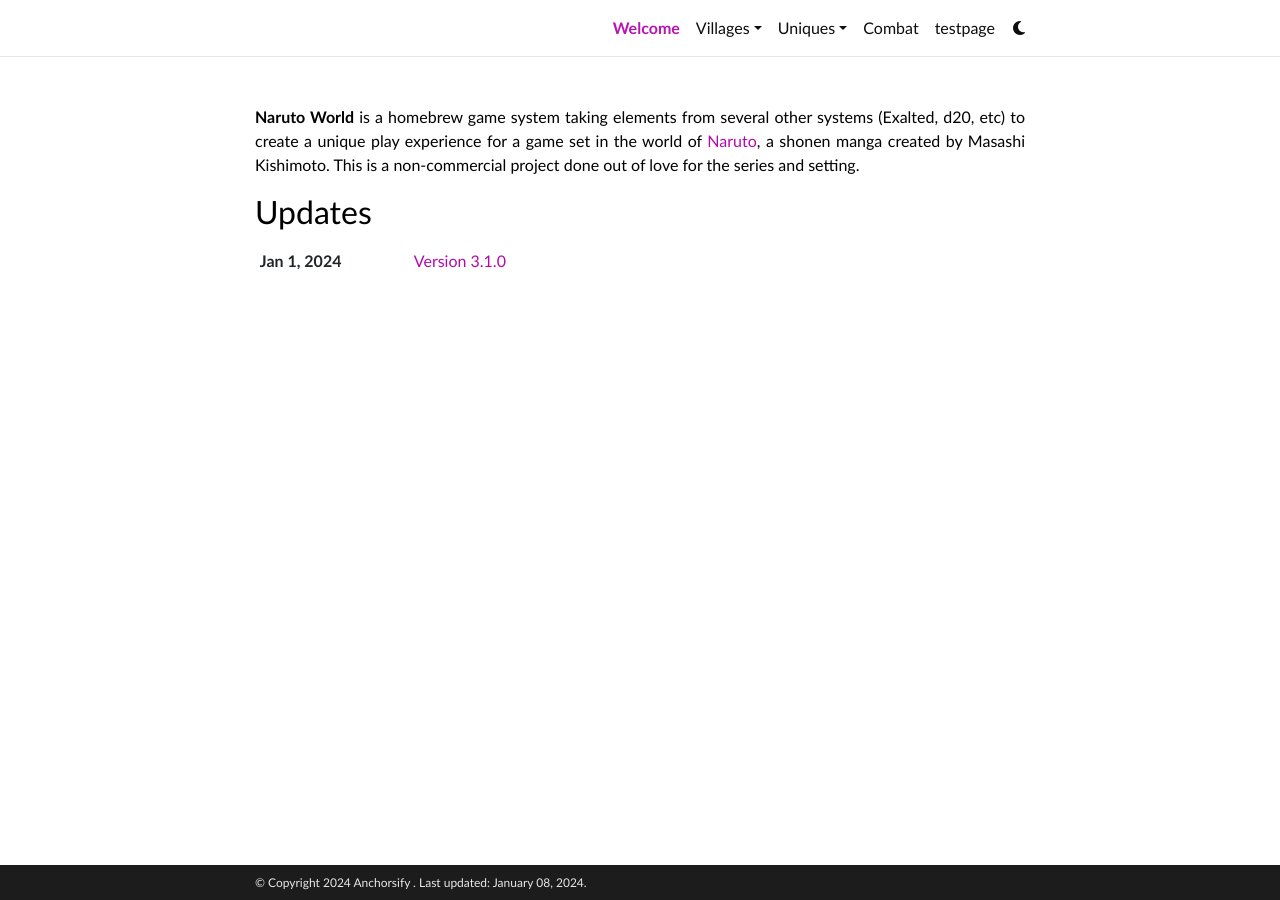
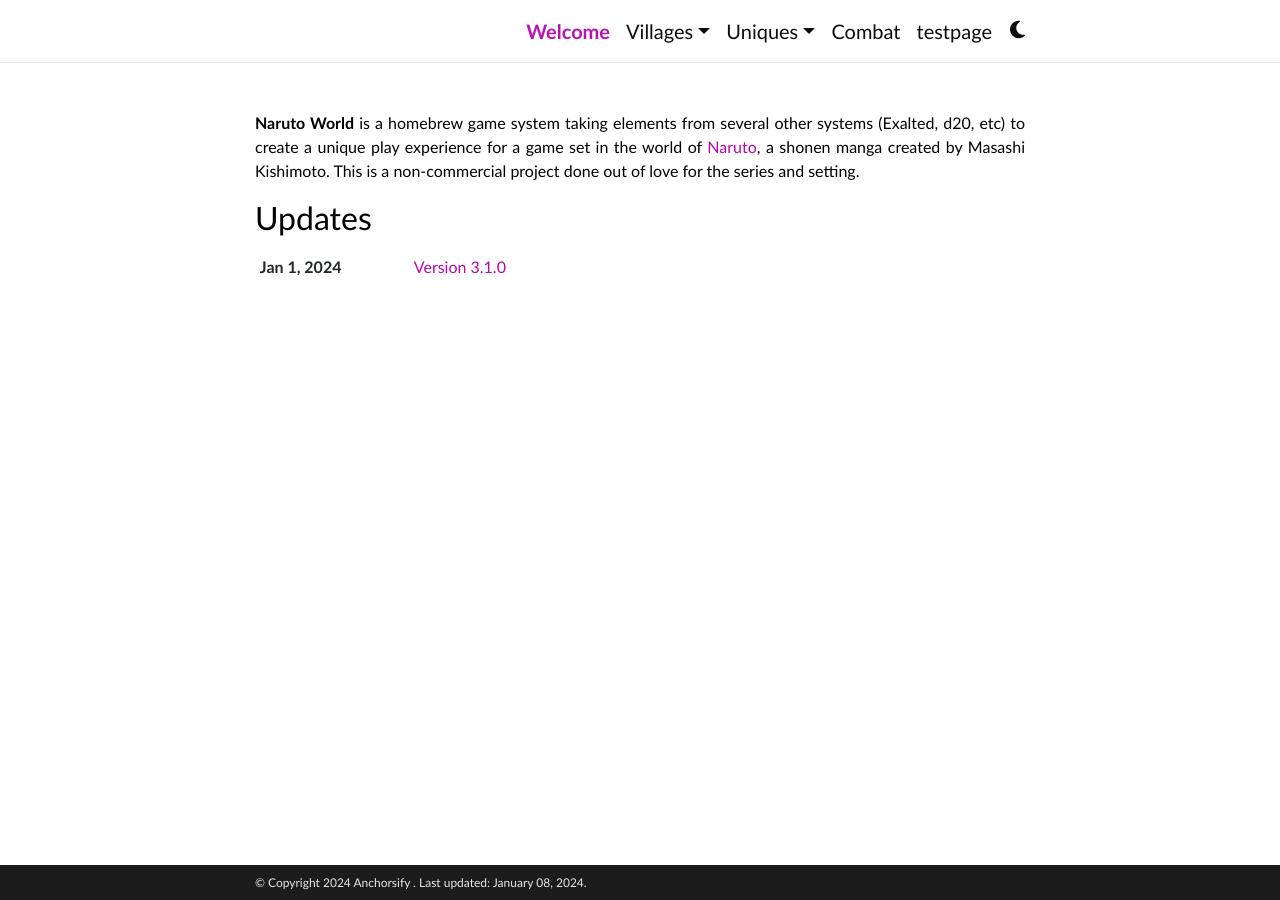
Before and after one commit to Anchorsify/Anchorsify.github.io, a Jekyll site: the page built from _pages/welcome.md, in a window 1280 px wide. Built offline with Jekyll 4.4.1, drawn with Linux system fonts in a browser that asks for light colours; some web fonts are replaced; comment, search, counter and statistics services are not loaded; a style sheet for code colours, icons or effects is not loaded.

Commit message:
Update _base.scss

```diff
--- a/_sass/_base.scss
+++ b/_sass/_base.scss
@@ -39,6 +39,8 @@
 strong {
     font-weight: 700;
 }
+
+.navbar { font-size: 1.25rem; }
 
 p,
 h1,
@@ -260,7 +262,6 @@
 .navbar .dropdown-menu {
   background-color: var(--global-bg-color);
   border: 1px solid var(--global-divider-color);
-  font-size: 1.25em;
 
   a:not(.active) {
     color: var(--global-text-color);
```
